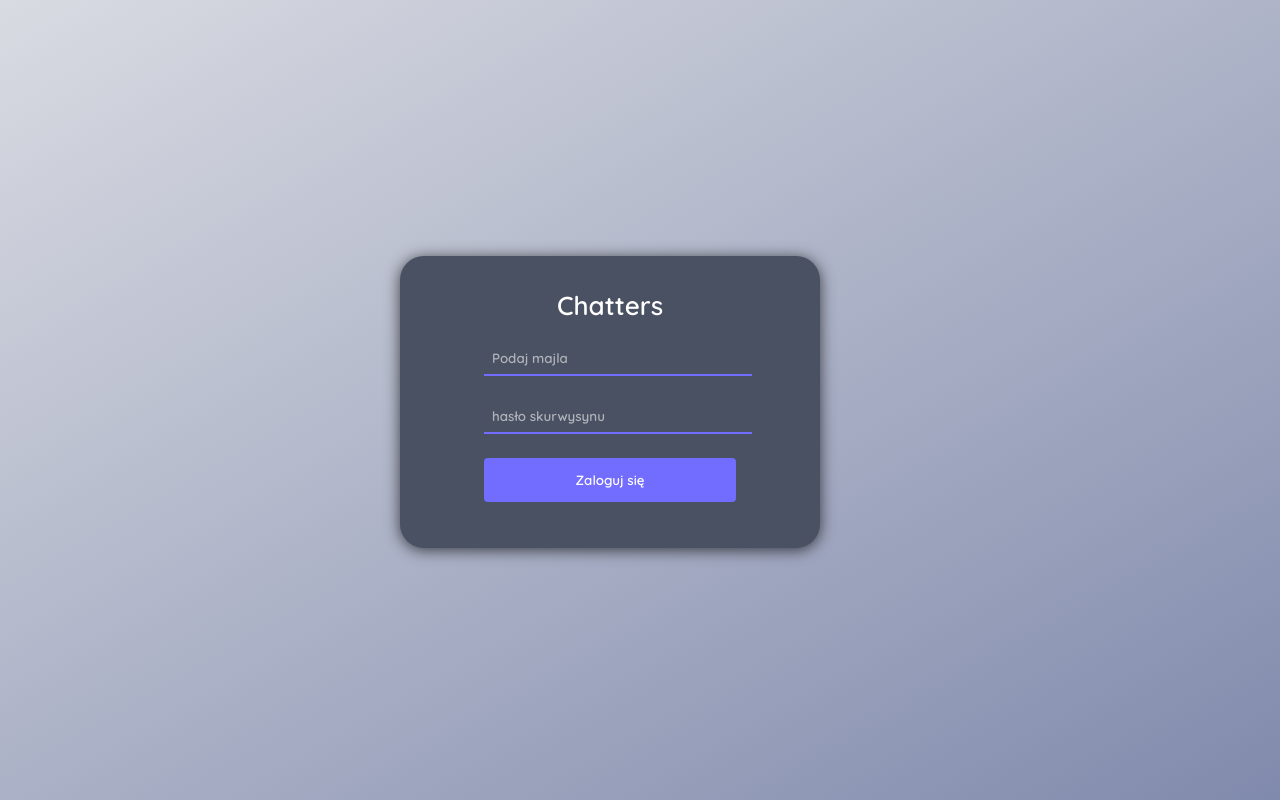
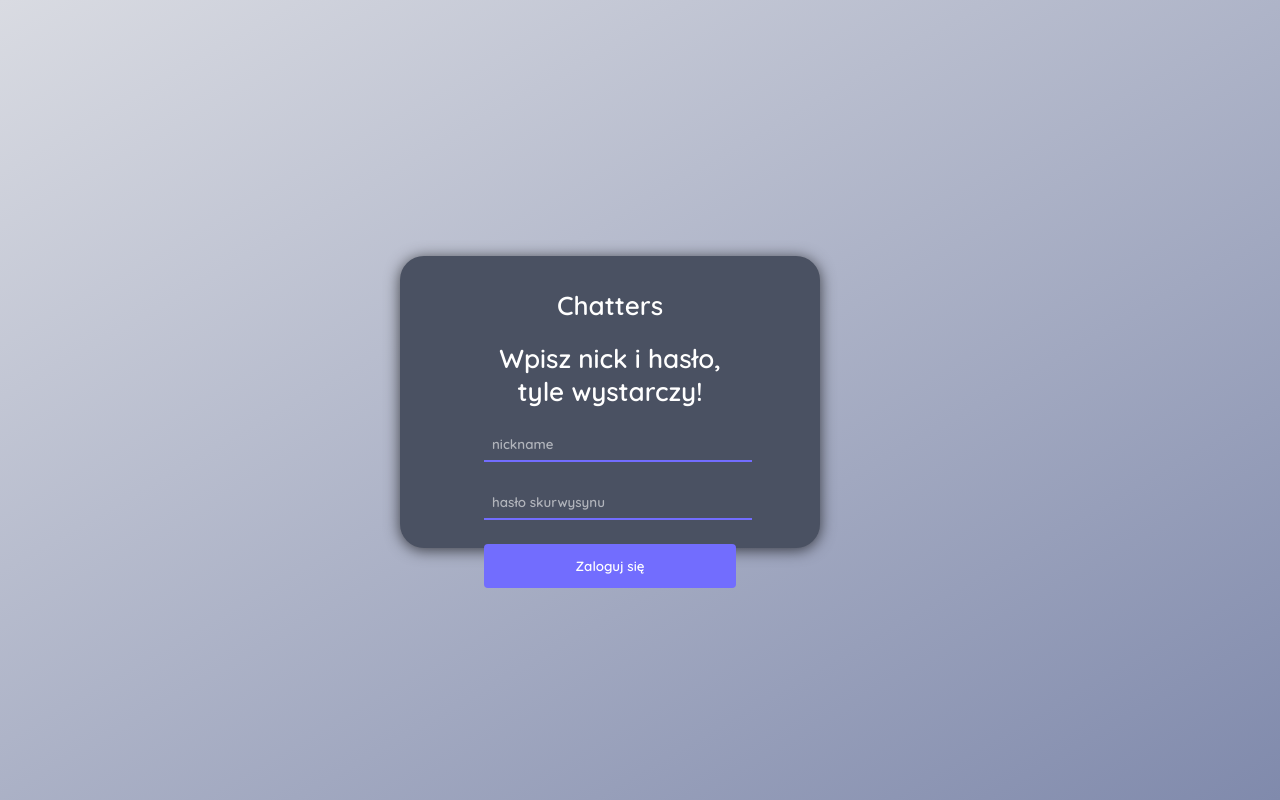
Before and after one commit to jajorpakub/chatters, a Next.js app: page / in a window 1280 px wide. Built offline with nearby package versions, Linux system fonts and the light colour scheme.

Commit message:
Update index.js

```diff
--- a/pages/index.js
+++ b/pages/index.js
@@ -28,10 +28,11 @@ export default function Auth() {
     <div className='auth-container'>
       <form className='auth-form' onSubmit={e => onSubmit(e)}>
         <div className='auth-title'>Chatters</div>
+        <div className='auth-title'>Wpisz nick i hasło, tyle wystarczy!</div>
 
         <div className='input-container'>
           <input
-          placeholder='Podaj majla'
+          placeholder='nickname'
           className='text-input'
           onChange={(e) => setUsername(e.target.value)}
           />
```
